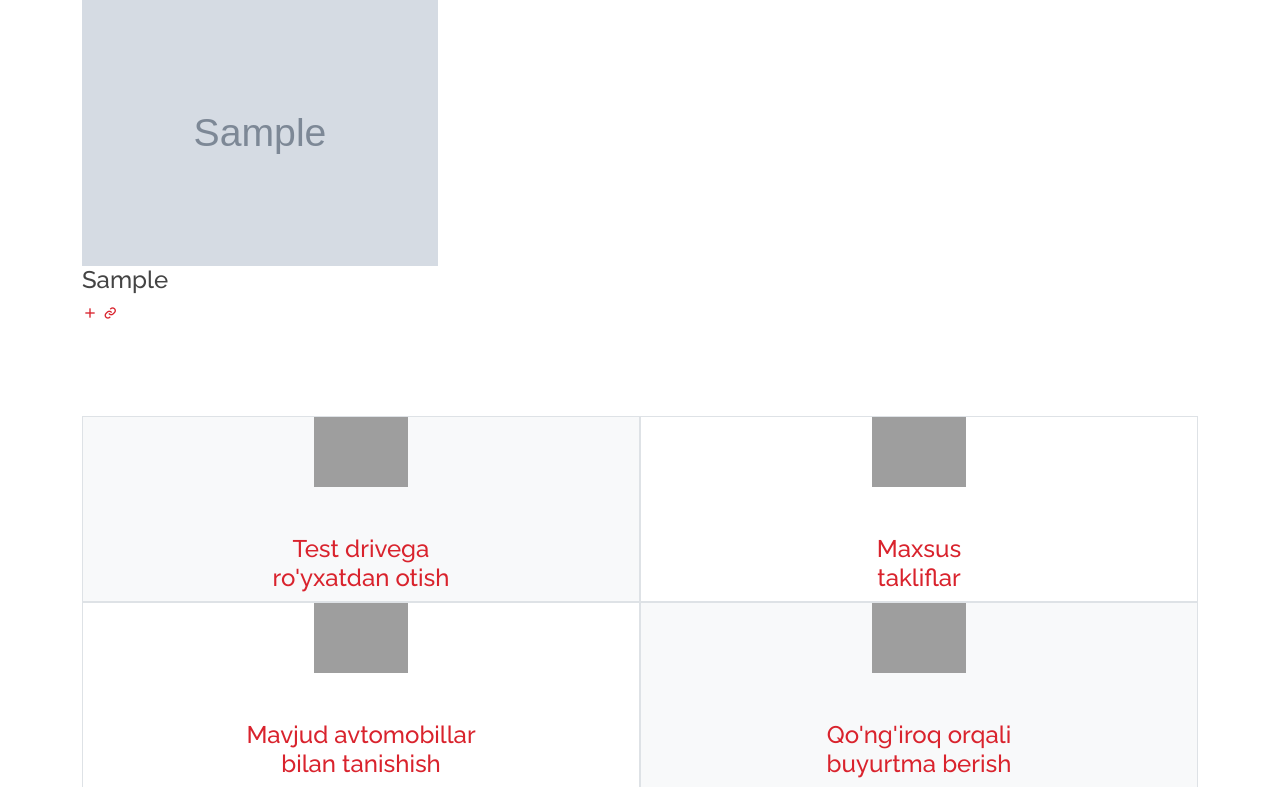
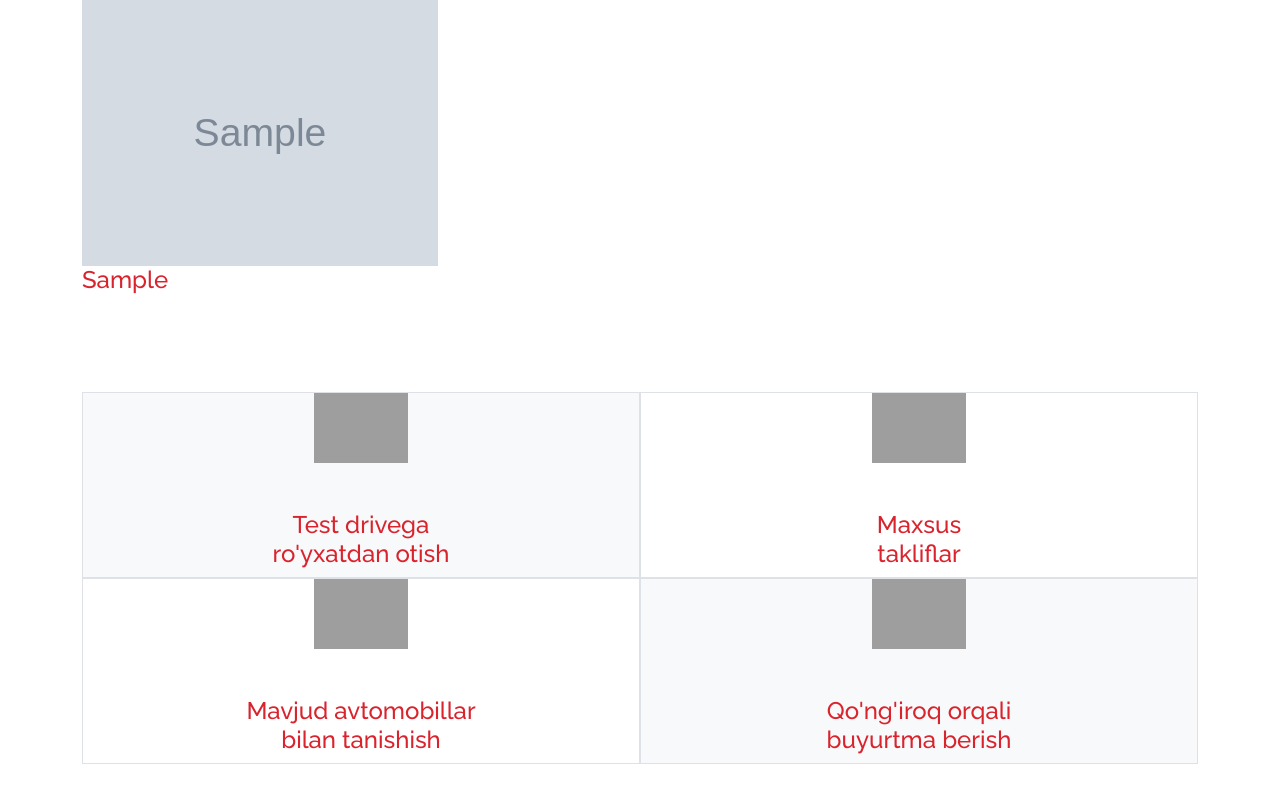
Before and after one commit to SHOHIJAHON20001/alimotors, a Django app: page / in a window 1280 px wide. Shown: the part 1100-1887 px from the top of the page. Run offline with Django 4.2, Linux system fonts and the light colour scheme; tables that the repository leaves empty hold one stand-in row (values such as "Sample post"); grey boxes marked "Sample" are stand-in pictures; parts of the project's set-up code (start-up, migrations or seed data) failed here and were passed over; some libraries are stand-ins or nearby versions; grey boxes are pictures that could not be loaded.

Commit message:
alimotors

```diff
--- a/templates/index.html
+++ b/templates/index.html
@@ -78,9 +78,9 @@
           <div class="col-lg-4 col-md-6 portfolio-item filter-card">
             <img src="{{ galareya.image.url }}" class="img-fluid">
             <div class="portfolio-info">
+              <a href="{% url 'gallery_details' galareya.id %}" class="details-link" title="Xarakteristikasini ko'rish">
                 <h4>{{ galareya.model }}</h4>
-                <a href="{{ galareya.image.url }}" data-gallery="portfolioGallery" class="portfolio-lightbox preview-link" title="{{ car.model  }}"><i class="bx bx-plus"></i></a>
-                <a href="{% url 'gallery_details' galareya.id %}" class="details-link" title="Xarakteristikasini ko'rish"><i class="bx bx-link"></i></a>
+              </a>
             </div>
           </div>
           {% endfor %}
```
